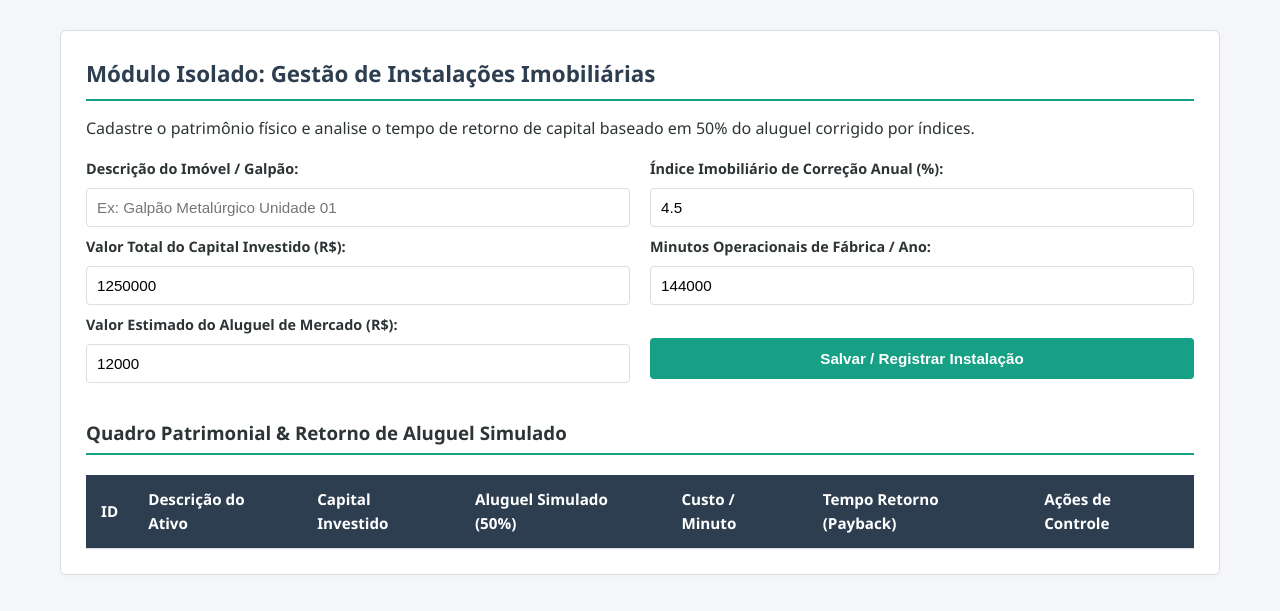
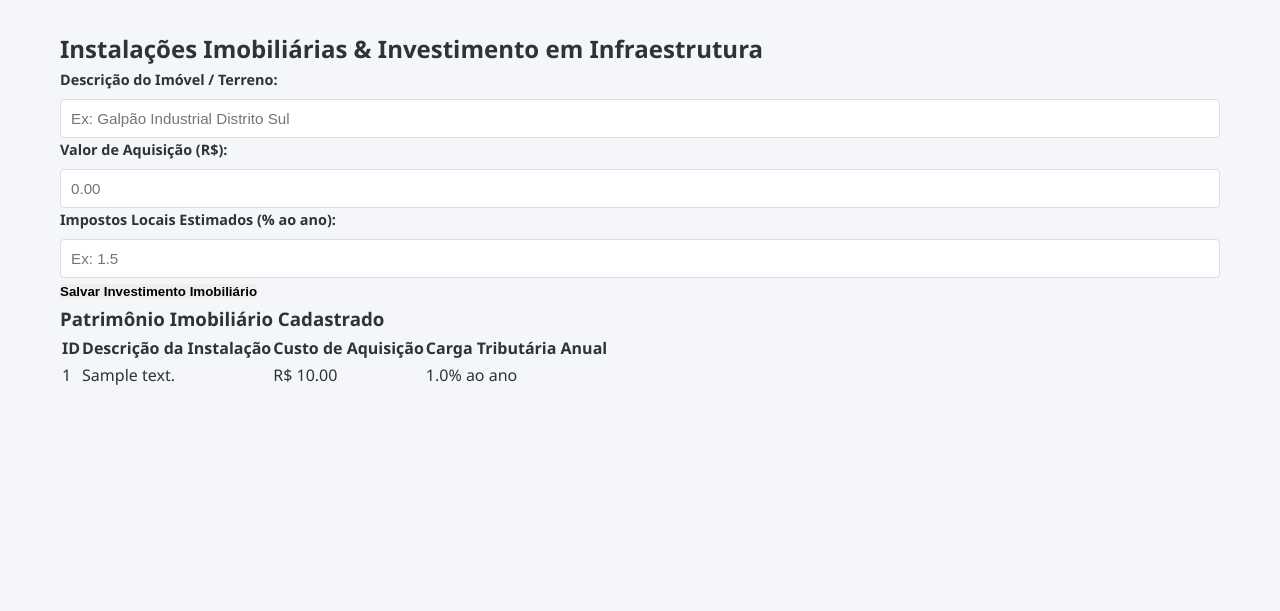
Before and after one commit to ProfRenatoPereira/admplan, a Flask app: page /terreno in a window 1280 px wide. Shown: the part 189-800 px from the top of the page. Run offline with Flask 3, Linux system fonts and the light colour scheme; tables that the repository leaves empty hold one stand-in row (values such as "Sample post"); lists and menus that the app fills with data are empty.

Commit message:
Update terreno.html

```diff
--- a/templates/terreno.html
+++ b/templates/terreno.html
@@ -1,52 +1,41 @@
 {% extends 'base.html' %}
-{% block title %}Instalações Imobiliárias - TERCEIRO ADM ASSOCIADOS{% endblock %}
 {% block content %}
-<section class="card" aria-labelledby="tit-terreno">
-    <h2 id="tit-terreno">Módulo Isolado: Gestão de Instalações Imobiliárias</h2>
-    <p>Cadastre o patrimônio físico e analise o tempo de retorno de capital baseado em 50% do aluguel corrigido por índices.</p>
-
-    <!-- Input oculto para carregar o ID durante a alteração -->
-    <input type="hidden" id="imoIsoladoId" value="">
-
-    <div class="grid-form">
+<h2>Instalações Imobiliárias & Investimento em Infraestrutura</h2>
+<form method="POST" action="/terreno">
     <div class="form-group">
-            <label for="imoDescricao">Descrição do Imóvel / Galpão:</label>
-            <input type="text" id="imoDescricao" placeholder="Ex: Galpão Metalúrgico Unidade 01">
-
-            <label for="imoCapital">Valor Total do Capital Investido (R$):</label>
-            <input type="number" id="imoCapital" value="1250000">
-
-            <label for="imoAluguel">Valor Estimado do Aluguel de Mercado (R$):</label>
-            <input type="number" id="imoAluguel" value="12000">
+        <label>Descrição do Imóvel / Terreno:</label>
+        <input type="text" name="descricao_imovel" required placeholder="Ex: Galpão Industrial Distrito Sul">
     </div>
     <div class="form-group">
-            <label for="imoIndice">Índice Imobiliário de Correção Anual (%):</label>
-            <input type="number" id="imoIndice" value="4.5" step="0.01">
+        <label>Valor de Aquisição (R$):</label>
+        <input type="number" step="0.01" name="valor_aquisicao" required placeholder="0.00">
+    </div>
+    <div class="form-group">
+        <label>Impostos Locais Estimados (% ao ano):</label>
+        <input type="number" step="0.1" name="impostos_anuais" required placeholder="Ex: 1.5">
+    </div>
+    <button type="submit" class="btn">Salvar Investimento Imobiliário</button>
+</form>
 
-            <label for="imoMinutos">Minutos Operacionais de Fábrica / Ano:</label>
-            <input type="number" id="imoMinutos" value="144000">
-
-            <button onclick="salvarImobiliarioIsolado()" class="btn-primary" id="btnSalvarImo" style="margin-top: 25px;">Salvar / Registrar Instalação</button>
-        </div>
-    </div>
-    <h3 style="margin-top: 35px; border-bottom: 2px solid var(--accent); padding-bottom: 5px;">Quadro Patrimonial & Retorno de Aluguel Simulado</h3>
-    <div style="overflow-x: auto;">
-        <table class="data-table" id="tabelaImobiliarioIsolado">
+<h3>Patrimônio Imobiliário Cadastrado</h3>
+<table>
     <thead>
         <tr>
             <th>ID</th>
-                    <th>Descrição do Ativo</th>
-                    <th>Capital Investido</th>
-                    <th>Aluguel Simulado (50%)</th>
-                    <th>Custo / Minuto</th>
-                    <th>Tempo Retorno (Payback)</th>
-                    <th>Ações de Controle</th>
+            <th>Descrição da Instalação</th>
+            <th>Custo de Aquisição</th>
+            <th>Carga Tributária Anual</th>
         </tr>
     </thead>
     <tbody>
-                <!-- Linhas alimentadas de forma estável pelo banco de dados -->
+        {% for terr in terrenos %}
+        <tr>
+            <td>{{ terr.id }}</td>
+            <td>{{ terr.descricao_imovel }}</td>
+            <td>R$ {{ "%.2f"|format(terr.valor_aquisicao) }}</td>
+            <td>{{ terr.impostos_anuais }}% ao ano</td>
+        </tr>
+        {% endfor %}
     </tbody>
 </table>
-    </div>
-</section>
 {% endblock %}
```
Lines whose indentation alone changed are shown as unchanged.
